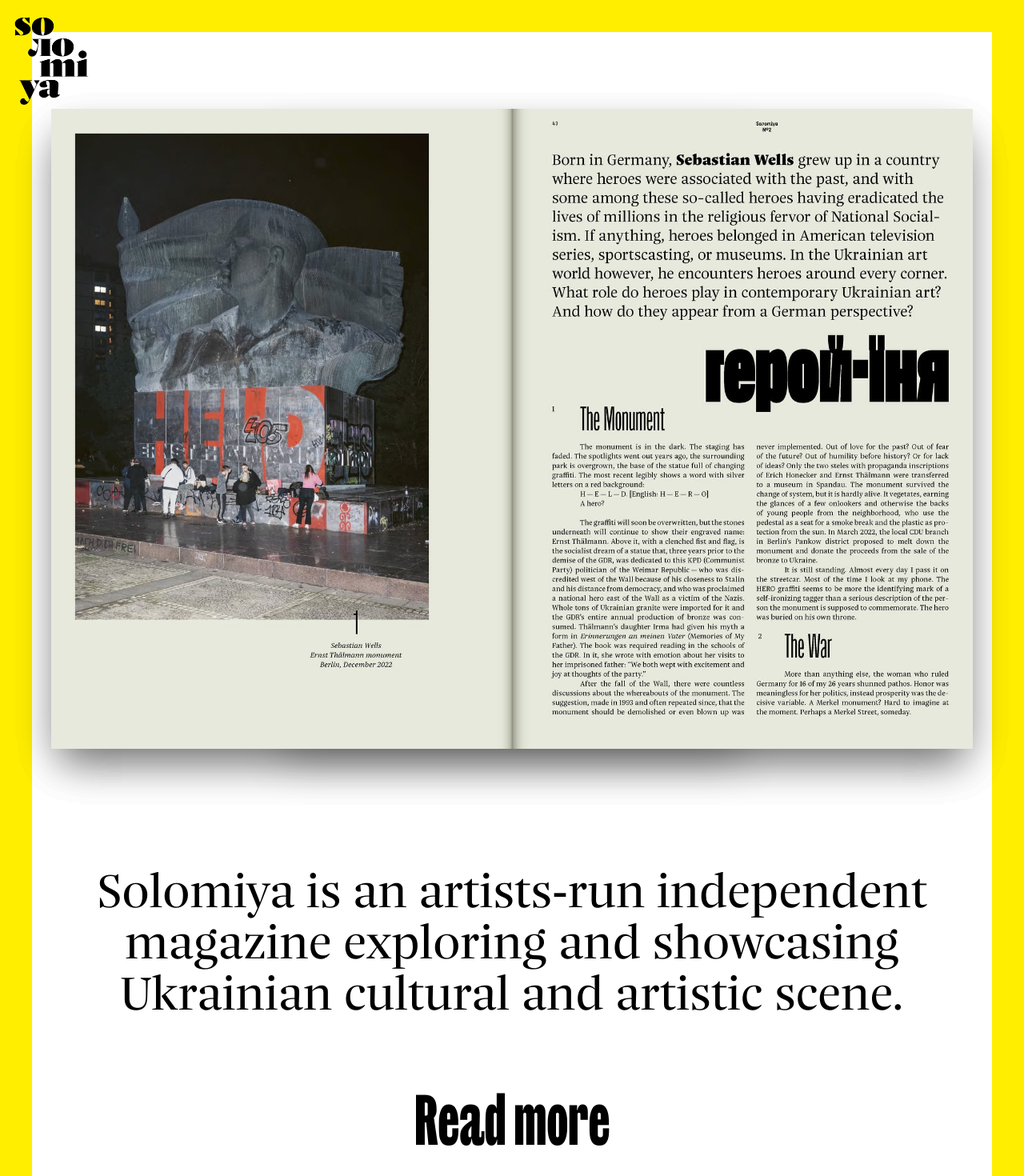
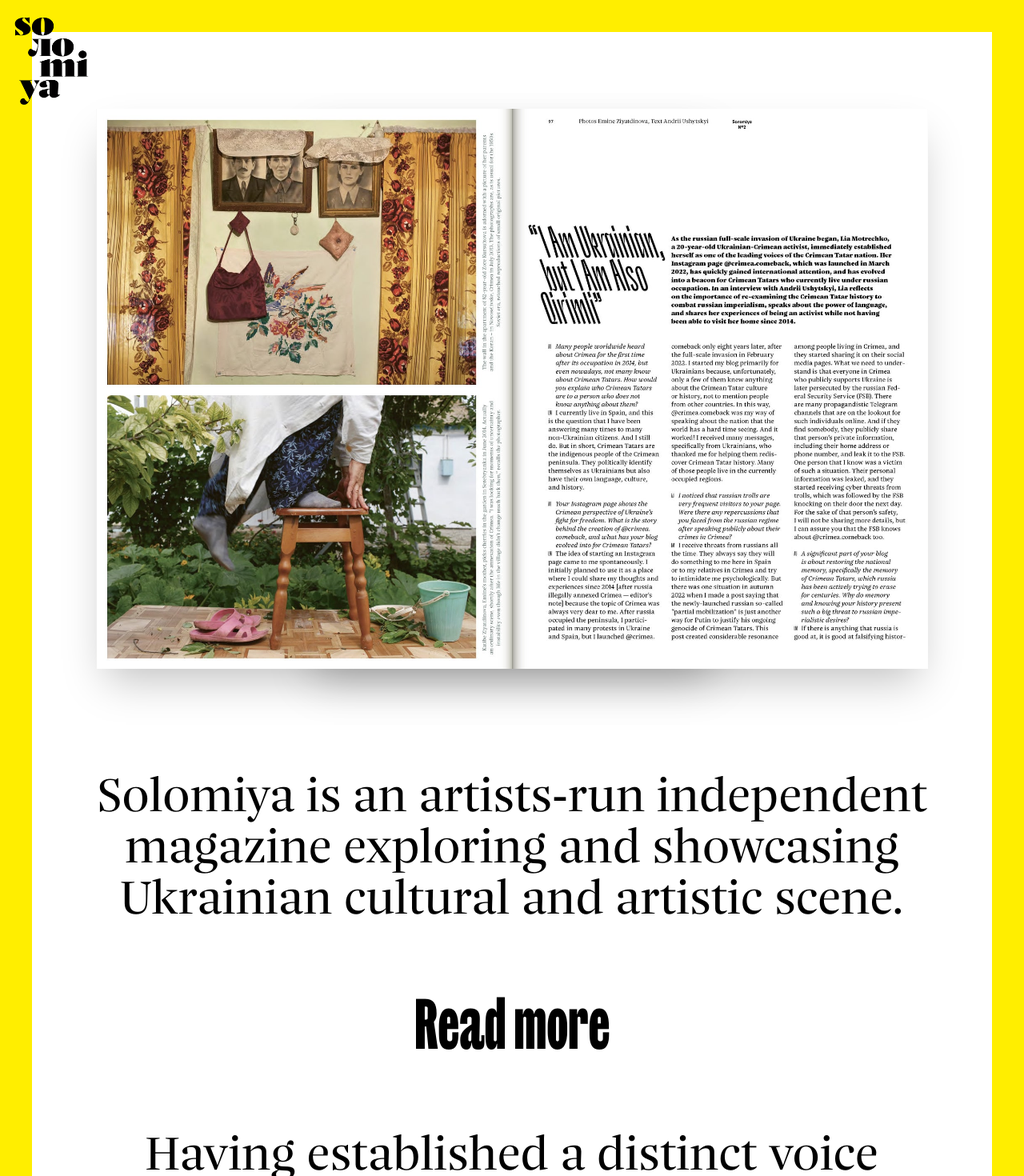
Before and after one commit to bit1creative/solomiya, a React (Vite) app: page /issue/2 in a window 1280 px wide. Shown: the top 1470 px of the page at 80% size. Built offline with nearby package versions, Linux system fonts and the light colour scheme.

Commit message:
fix slideshow

```diff
--- a/src/components/pages/Home/HeroSection/SlideShow.tsx
+++ b/src/components/pages/Home/HeroSection/SlideShow.tsx
@@ -16,10 +16,19 @@ export const SlideShow = () => {
     const ctx = gsap.context(() => {
       gsap
         .timeline({
-          repeat: -1
+          repeat: -1,
+          repeatDelay: 1
         })
-        .fromTo(slideShowImgRefs.current, { opacity: 0 }, { opacity: 1, stagger: 0.5, duration: 0.1 })
-        .to(slideShowImgRefs.current.slice(1), { opacity: 0, duration: 0.1 }, '+=0.5');
+        .add('start')
+        .delay(1)
+        .fromTo(slideShowImgRefs.current, { opacity: 0 }, { opacity: 1, stagger: 1, duration: 0.1 }, 'start')
+        .to(
+          slideShowImgRefs.current,
+          { boxShadow: '0 25px 50px -12px rgb(0 0 0 / 0.25)', stagger: 1, duration: 0.1 },
+          '<'
+        )
+        .to(slideShowImgRefs.current, { boxShadow: 'none', stagger: 1, duration: 0 }, '<1')
+        .to(slideShowImgRefs.current, { opacity: 0, duration: 0.1 }, 'start1');
     }, rootRef);
 
     return () => {
@@ -29,11 +38,11 @@ export const SlideShow = () => {
 
   return (
     <div ref={rootRef} className="relative h-[200px] lg:h-[800px]">
-      {images.map((imageSrc: string) => (
+      {images.map((imageSrc: string, index: number) => (
         <img
           key={imageSrc}
-          ref={(el) => slideShowImgRefs.current.push(el as HTMLElement)}
-          className="absolute left-1/2 h-[200px] -translate-x-1/2 opacity-0 shadow-2xl lg:h-[800px]"
+          ref={(el) => index && slideShowImgRefs.current.push(el as HTMLElement)}
+          className="absolute left-1/2 h-[200px] -translate-x-1/2 opacity-0 first:opacity-100 first:shadow-2xl lg:h-[700px]"
           src={`/images/${imageSrc}`}
         />
       ))}
--- a/src/components/pages/Home/HeroSection/index.tsx
+++ b/src/components/pages/Home/HeroSection/index.tsx
@@ -10,7 +10,7 @@ export const HeroSection = () => {
       <div className="w-full px-6 pt-24">
         <SlideShow key={`slideshow-${issue}`} />
       </div>
-      <div className="text-balance mt-6 px-4 text-center font-nice-regular text-3xl lg:mt-36 lg:px-20 lg:text-6xl lg:leading-[4rem]">
+      <div className="text-balance mt-6 px-4 text-center font-nice-regular text-3xl lg:mt-6 lg:px-20 lg:text-6xl lg:leading-[4rem]">
         <h2>
           Solomiya is an artists-run independent magazine exploring and showcasing Ukrainian cultural and artistic
           scene.
```
